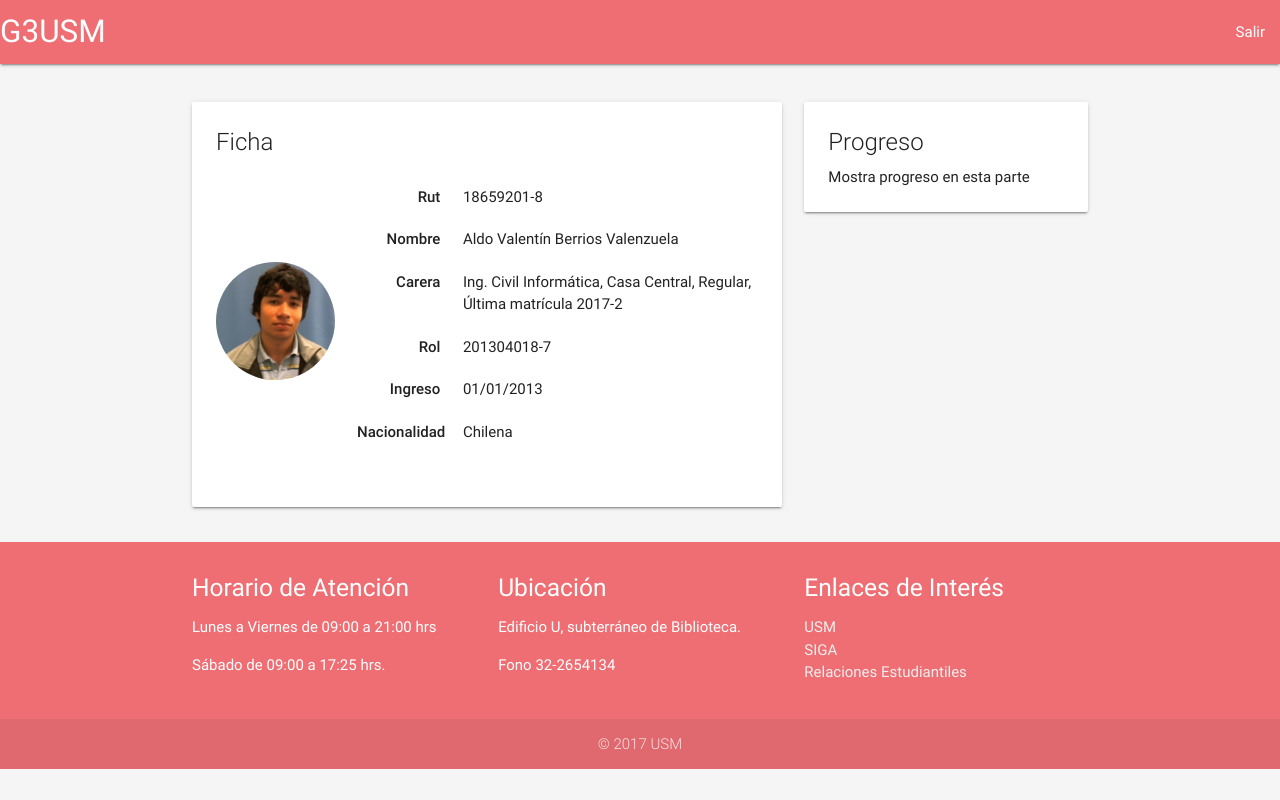
After one commit to avberrio/UX_Project, a Django app: page /logged/ in a window 1280 px wide. The commit adds this page. Run offline with Django 3.2, Linux system fonts and the light colour scheme; some libraries are stand-ins or nearby versions.

Commit message:
Ficha View partially implemented

```diff
--- a/gym_app/templates/components/navbar.html
+++ b/gym_app/templates/components/navbar.html
@@ -1,9 +1,16 @@
 <nav>
     <div class="nav-wrapper">
         <a href="#" class="brand-logo">G3USM</a>
+        {% if '/logged/' not in request.path %}
         <ul id="nav-mobile" class="right hide-on-med-and-down">
             <li><a class="modal-trigger" href="#loginModal">Ingresar</a></li>
         </ul>
+        {% else %}
+            <ul id="nav-mobile" class="right hide-on-med-and-down">
+            <li><a class="modal-trigger" href="{% url 'index' %}">Salir</a></li>
+        </ul>
+        {% endif %}
+
     </div>
 </nav>
 
@@ -39,11 +46,11 @@
 
     </div>
     <div class="modal-footer" style="text-align: center;">
-        <a href="www.google.cl" class="modal-action modal-close waves-effect waves-green btn">Ingresar</a>
+        <a href="{% url 'index_logged' %}" class="modal-action modal-close waves-effect waves-green btn">Ingresar</a>
         <a href="#!" class="modal-action modal-close waves-effect waves-green btn-flat">Cancelar</a>
     </div>
     <div class="modal-footer" style="text-align: center;">
-        <a href="www.google.cl" class="modal-action modal-close waves-effect waves-green btn-flat" style="font-size: 10px;">¿Problemas con su clave?</a>
+        <a href="#!" class="modal-action modal-close waves-effect waves-green btn-flat" style="font-size: 10px;">¿Problemas con su clave?</a>
     </div>
 </div>
 
--- /dev/null
+++ b/gym_app/templates/views/ficha.html
@@ -0,0 +1,86 @@
+{% extends 'base.html' %}
+
+{% load static %}
+{% block body %}
+    <div class="container" style="padding-top: 30px;">
+        <div class="row">
+            <div class="col s12 m8">
+                <div class="card horizontal">
+                    <div class="card-stacked">
+                        <div class="card-content">
+                            <span class="card-title">Ficha</span>
+                            <div class="row valign-wrapper" style="padding-top: 20px;">
+                                <div class="col m3">
+                                    <img class="responsive-img circle" border="50" src="{% static 'img/user_photo.png' %}"/>
+                                </div>
+                                <div class="col m9">
+                                    <div class="row">
+                                        <div class="col m3 right-align">
+                                            <strong> Rut </strong>
+                                        </div>
+                                        <div class="col m9">
+                                            18659201-8
+                                        </div>
+
+                                    </div>
+                                    <div class="row">
+                                        <div class="col m3 right-align">
+                                            <strong> Nombre </strong>
+                                        </div>
+                                        <div class="col m9">
+                                            Aldo Valentín Berrios Valenzuela
+                                        </div>
+                                    </div>
+                                    <div class="row">
+                                        <div class="col m3 right-align">
+                                            <strong> Carera </strong>
+                                        </div>
+                                        <div class="col m9">
+                                            Ing. Civil Informática, Casa Central, Regular, Última matrícula 2017-2
+                                        </div>
+                                    </div>
+                                    <div class="row">
+                                        <div class="col m3 right-align">
+                                            <strong> Rol </strong>
+                                        </div>
+                                        <div class="col m9">
+                                            201304018-7
+                                        </div>
+                                    </div>
+                                    <div class="row">
+                                        <div class="col m3 right-align">
+                                            <strong> Ingreso </strong>
+                                        </div>
+                                        <div class="col m9">
+                                            01/01/2013
+                                        </div>
+                                    </div>
+                                    <div class="row">
+                                        <div class="col m3 right-align">
+                                            <strong> Nacionalidad </strong>
+                                        </div>
+                                        <div class="col m9">
+                                            Chilena
+                                        </div>
+                                    </div>
+                                </div>
+                            </div>
+                        </div>
+                    </div>
+                </div>
+            </div>
+            <div class="col s12 m4">
+                <div class="card horizontal">
+                    <div class="card-image">
+                    </div>
+                    <div class="card-stacked">
+                        <div class="card-content">
+                            <span class="card-title">Progreso</span>
+                            <p>Mostra progreso en esta parte</p>
+                        </div>
+                    </div>
+                </div>
+            </div>
+        </div>
+    </div>
+{% endblock %}
--- a/gym_app/urls.py
+++ b/gym_app/urls.py
@@ -3,5 +3,6 @@ from django.urls import path
 from . import views
 
 urlpatterns = [
-    path('', views.index, name="index")
+    path('', views.index, name="index"),
+    path('logged/', views.ficha, name="index_logged")
 ]
--- a/gym_app/views.py
+++ b/gym_app/views.py
@@ -7,3 +7,7 @@ from django.http import HttpResponse
 def index(request):
     context = {'latest_question_list': [1, 2, 3, 4]}
     return render(request, 'views/index.html', context)
+
+
+def ficha(request):
+    return render(request, 'views/ficha.html')
```
Also changed, not shown: gym_app/static/img/user_photo.png (added).
